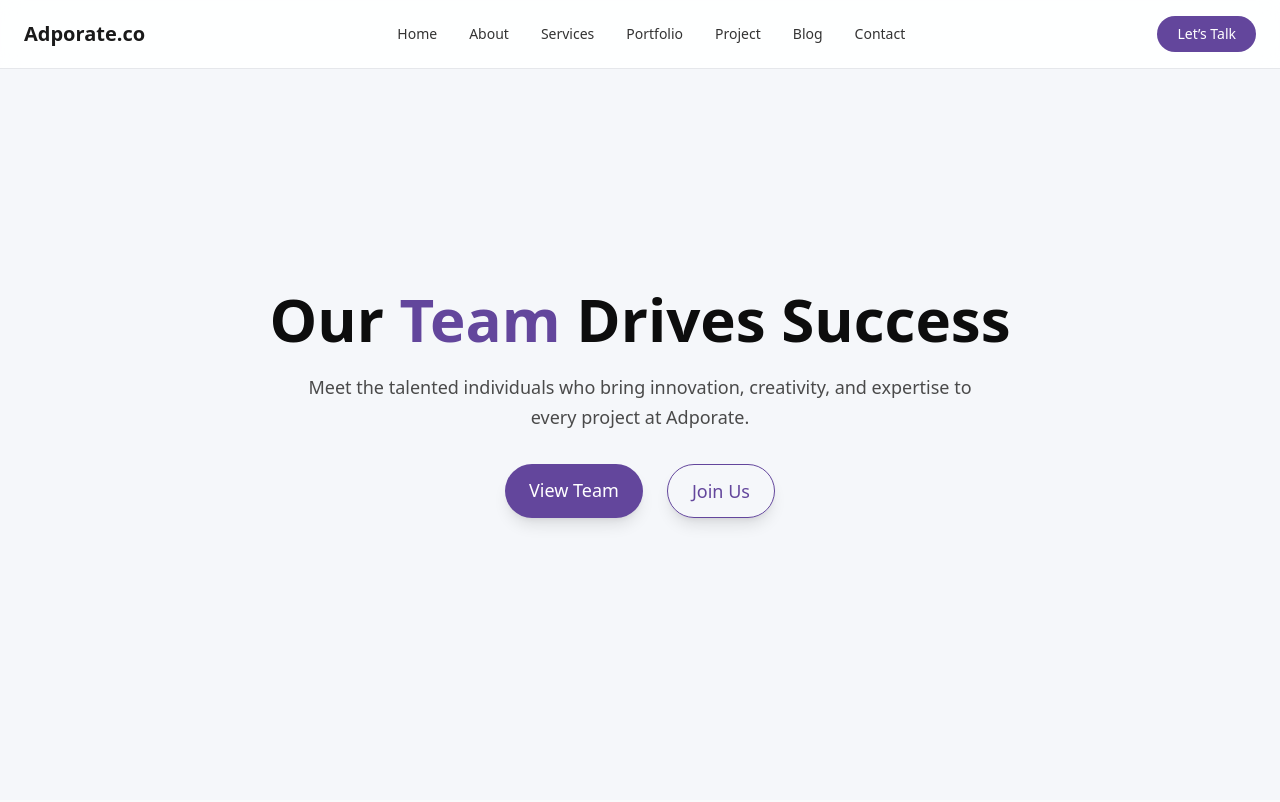
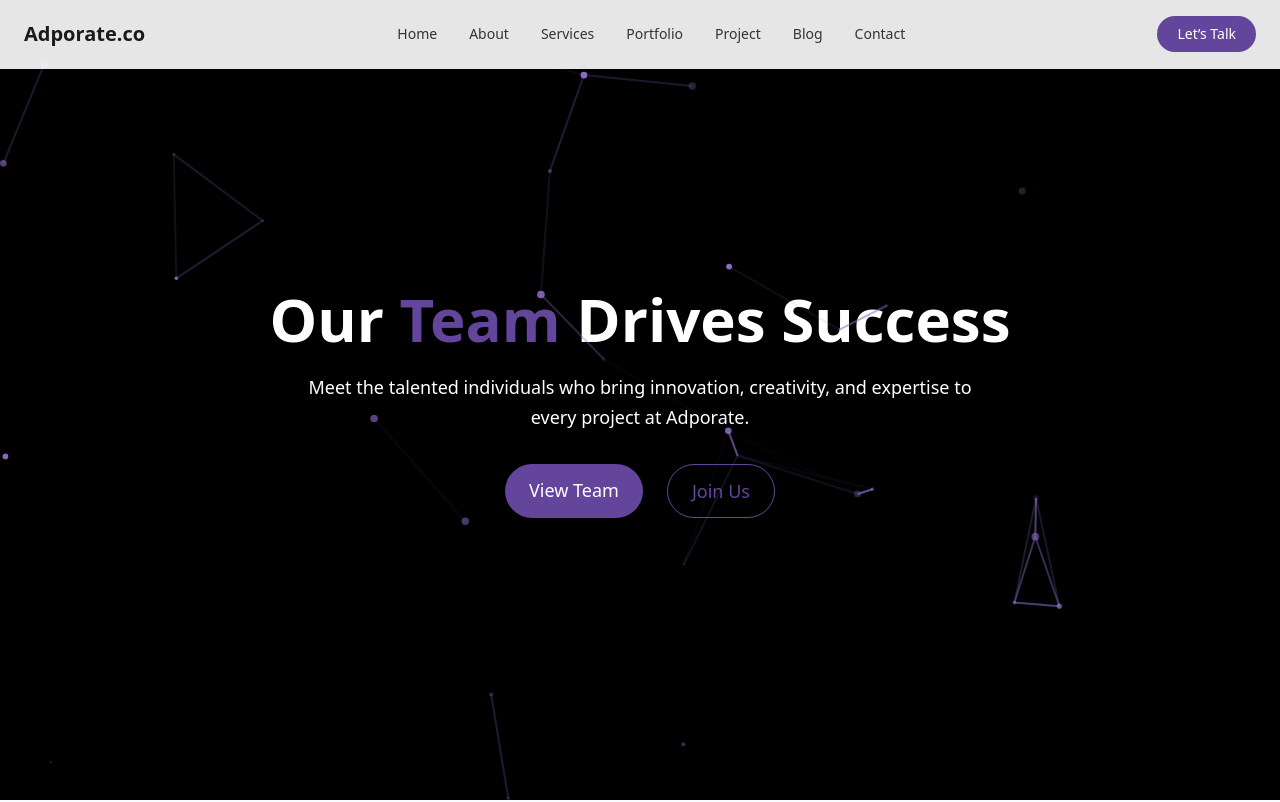
Before and after one commit to shan3274/adporate-co, a Next.js app: page /employees in a window 1280 px wide. Shown: the top 802 px of the page. Built offline with nearby package versions, Linux system fonts and the light colour scheme.

Commit message:
changed the overall theme of the website

```diff
--- a/components/Portfolio.jsx
+++ b/components/Portfolio.jsx
@@ -1,5 +1,7 @@
 import { motion } from "framer-motion";
 import Link from "next/link";
+import Particles from "react-tsparticles";
+import { loadFull } from "tsparticles";
 
 const projects = [
   {
@@ -24,6 +26,9 @@
 ];
 
 const Portfolio = () => {
+  const particlesInit = async (engine) => {
+    await loadFull(engine);
+  };
   return (
     <section className="py-16 px-6 bg-[#F8FAFC] text-black">
       <motion.h2
@@ -67,6 +72,95 @@
           </motion.div>
         ))}
       </motion.div>
+       <Particles
+              id="tsparticles"
+              init={particlesInit}
+              options={{
+                fullScreen: false,
+                background: {
+                  color: {
+                    value: "transparent",
+                  },
+                },
+                particles: {
+                  number: {
+                    value: 30,
+                    density: {
+                      enable: true,
+                      value_area: 900,
+                    },
+                  },
+                  color: {
+                    value: "#8B6BC3",
+                  },
+                  shape: {
+                    type: "circle",
+                  },
+                  opacity: {
+                    value: 1,
+                    random: true,
+                    anim: {
+                      enable: true,
+                      speed: 0.6,
+                      opacity_min: 0.7,
+                      sync: false,
+                    },
+                  },
+                  size: {
+                    value: 4,
+                    random: true,
+                    anim: {
+                      enable: true,
+                      speed: 1,
+                      size_min: 1,
+                      sync: false,
+                    },
+                  },
+                  links: {
+                    enable: true,
+                    distance: 150,
+                    color: "#8B6BC3",
+                    opacity: 0.8,
+                    width: 2,
+                  },
+                  move: {
+                    enable: true,
+                    speed: 1.5,
+                    direction: "none",
+                    random: true,
+                    straight: false,
+                    outModes: {
+                      default: "bounce",
+                    },
+                  },
+                },
+                interactivity: {
+                  events: {
+                    onHover: {
+                      enable: true,
+                      mode: "grab",
+                    },
+                    onClick: {
+                      enable: true,
+                      mode: "push",
+                    },
+                  },
+                  modes: {
+                    grab: {
+                      distance: 140,
+                      links: {
+                        opacity: 1
+                      }
+                    },
+                    push: {
+                      quantity: 3,
+                    },
+                  },
+                },
+                detectRetina: true,
+              }}
+              className="absolute inset-0 z-0"
+            />
     </section>
   );
 };
--- a/pages/blog.jsx
+++ b/pages/blog.jsx
@@ -2,6 +2,8 @@
 import { motion } from "framer-motion";
 import Header from "@/components/Header";
 import Footer from "@/components/Footer";
+import Particles from "react-tsparticles";
+import { loadFull } from "tsparticles";
 
 const blogs = [
   {
@@ -55,19 +57,98 @@
 ];
 
 const BlogPage = () => {
+  const particlesInit = async (engine) => {
+    await loadFull(engine);
+  };
   return (
-    <main className="bg-[#F9FAFB] text-gray-800">
+    <main className="bg-[#000000] text-gray-800">
       <Header />
-
+      <Particles
+  id="tsparticles"
+  init={particlesInit}
+  options={{
+    fullScreen: false,
+    background: {
+      color: {
+        value: "transparent",
+      },
+    },
+    particles: {
+      number: {
+        value: 50,
+        density: {
+          enable: true,
+          value_area: 800,
+        },
+      },
+      color: {
+        value: "#9A6FD1", // Brighter purple for particles
+      },
+      shape: {
+        type: "circle",
+      },
+      opacity: {
+        value: 0.8, // Increased opacity for particles
+        random: false,
+      },
+      size: {
+        value: 3,
+        random: true,
+      },
+      links: {
+        enable: true,
+        distance: 150,
+        color: "#9A6FD1", // Brighter purple for connecting lines
+        opacity: 1, // Increased opacity for lines
+        width: 1.5, // Slightly thicker lines
+      },
+      move: {
+        enable: true,
+        speed: 1.5,
+        direction: "none",
+        random: false,
+        straight: false,
+        outModes: {
+          default: "out",
+        },
+      },
+    },
+    interactivity: {
+      events: {
+        onHover: {
+          enable: true,
+          mode: "grab",
+        },
+        onClick: {
+          enable: true,
+          mode: "push",
+        },
+      },
+      modes: {
+        grab: {
+          distance: 140,
+          links: {
+            opacity: 1, // Ensure high opacity when grabbing
+          },
+        },
+        push: {
+          quantity: 3,
+        },
+      },
+    },
+    detectRetina: true,
+  }}
+  className="absolute inset-0 z-0"
+/>
       {/* Hero */}
       <section className="pt-32 pb-16 px-6 max-w-7xl mx-auto">
         <motion.h2
-          className="text-5xl font-extrabold text-center tracking-wide"
+          className="text-5xl text-white font-extrabold text-center tracking-wide"
           initial={{ opacity: 0, y: -20 }}
           animate={{ opacity: 1, y: 0 }}
           transition={{ duration: 0.8 }}
         >
-          Our Blogs
+          Our <span className="text-[#63469c]">Blogs</span>
         </motion.h2>
 
         {/* Blog Cards */}
@@ -95,7 +176,7 @@
                 <p className="text-gray-600 mt-2">{blog.desc}</p>
 
                 <Link href={`/blog/${blog.id}`}>
-                  <button className="mt-4 px-5 py-2 text-sm bg-blue-600 text-white font-semibold rounded-lg hover:bg-blue-700 transition">
+                  <button className="mt-4 px-5 py-2 text-sm bg-purple-600 text-white font-semibold rounded-lg hover:bg-[#63469c] transition">
                     Read More
                   </button>
                 </Link>
--- a/pages/employees.jsx
+++ b/pages/employees.jsx
@@ -4,6 +4,8 @@
 import { FaLaptopCode, FaChartLine, FaBullhorn } from "react-icons/fa";
 import { motion } from "framer-motion";
 import { Link as ScrollLink } from "react-scroll";
+import Particles from "react-tsparticles";
+import { loadFull } from "tsparticles";
 const employees = [
   {
     id: 1,
@@ -48,15 +50,107 @@
 ];
 
 const Employees = () => {
+  const particlesInit = async (engine) => {
+    await loadFull(engine);
+  };
   return (
     <div className="bg-gray-50 min-h-screen">
       <Header />
 
       {/* 🌟 Full-Screen Hero Section */}
-      <section className="relative w-full h-screen flex flex-col items-center justify-center bg-[#F5F7FA] text-[#1A1A1A] px-6">
+      <section className="relative w-full h-screen flex flex-col items-center justify-center bg-[#000000] text-[#1A1A1A] px-6">
+      <Particles
+  id="tsparticles"
+  init={particlesInit}
+  options={{
+    fullScreen: false,
+    background: {
+      color: {
+        value: "transparent",
+      },
+    },
+    particles: {
+      number: {
+        value: 30,
+        density: {
+          enable: true,
+          value_area: 900,
+        },
+      },
+      color: {
+        value: "#8B6BC3",
+      },
+      shape: {
+        type: "circle",
+      },
+      opacity: {
+        value: 1,
+        random: true,
+        anim: {
+          enable: true,
+          speed: 0.6,
+          opacity_min: 0.7,
+          sync: false,
+        },
+      },
+      size: {
+        value: 4,
+        random: true,
+        anim: {
+          enable: true,
+          speed: 1,
+          size_min: 1,
+          sync: false,
+        },
+      },
+      links: {
+        enable: true,
+        distance: 150,
+        color: "#8B6BC3",
+        opacity: 0.8,
+        width: 2,
+      },
+      move: {
+        enable: true,
+        speed: 1.5,
+        direction: "none",
+        random: true,
+        straight: false,
+        outModes: {
+          default: "bounce",
+        },
+      },
+    },
+    interactivity: {
+      events: {
+        onHover: {
+          enable: true,
+          mode: "grab",
+        },
+        onClick: {
+          enable: true,
+          mode: "push",
+        },
+      },
+      modes: {
+        grab: {
+          distance: 140,
+          links: {
+            opacity: 1,
+          },
+        },
+        push: {
+          quantity: 3,
+        },
+      },
+    },
+    detectRetina: true,
+  }}
+  className="absolute inset-0 z-0"
+/>
         <div className="max-w-5xl text-center">
           <motion.h1
-            className="text-5xl sm:text-6xl font-bold leading-tight text-[#0D0D0D]"
+            className="text-5xl sm:text-6xl font-bold leading-tight text-[#ffffff]"
             initial={{ opacity: 0, y: -50 }}
             animate={{ opacity: 1, y: 0 }}
             transition={{ duration: 0.8 }}
@@ -65,7 +159,7 @@
           </motion.h1>
 
           <motion.p
-            className="mt-4 text-lg text-[#4A4A4A] max-w-2xl mx-auto leading-relaxed"
+            className="mt-4 text-lg text-[#ffffff] max-w-2xl mx-auto leading-relaxed"
             initial={{ opacity: 0, y: 20 }}
             animate={{ opacity: 1, y: 0 }}
             transition={{ duration: 1, delay: 0.3 }}
--- a/pages/services.jsx
+++ b/pages/services.jsx
@@ -112,7 +112,7 @@
         </motion.h1>
 
         <motion.p
-          className="text-xl md:text-2xl text-gray-600 max-w-3xl mb-6"
+          className="text-xl md:text-2xl text-white-600 max-w-3xl mb-6"
           initial={{ opacity: 0, y: 10 }}
           animate={{ opacity: 1, y: 0 }}
           transition={{ duration: 0.8 }}
@@ -123,7 +123,7 @@
         </motion.p>
 
         <motion.p
-          className="text-base md:text-lg text-gray-500 max-w-2xl"
+          className="text-base md:text-lg text-white-500 max-w-2xl"
           initial={{ opacity: 0, y: 10 }}
           animate={{ opacity: 1, y: 0 }}
           transition={{ duration: 1 }}
```
Also changed, not shown: pages/projects.jsx (+90 -7 lines).
